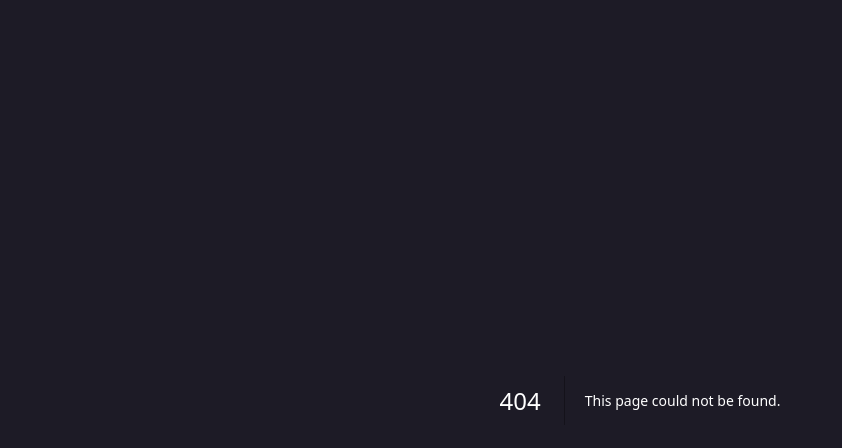
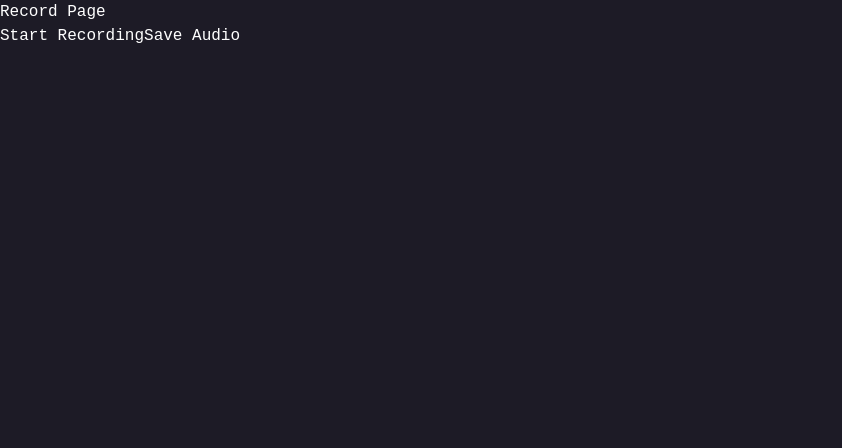
Before and after one commit to jzf21/zenith-client, a Next.js app: page /record in a window 1280 px wide. Before the commit this address had no page. Shown: the top 448 px of the page, without its empty margins (0-842 px from the left). Built offline with nearby package versions, Linux system fonts and the light colour scheme; what @huddle01/react would draw is missing.

Commit message:
add feature

```diff
--- a/package.json
+++ b/package.json
@@ -12,6 +12,7 @@
     "@huddle01/react": "^1.0.0-alpha.57",
     "@huddle01/server-sdk": "^1.0.0-alpha.25",
     "@lighthouse-web3/sdk": "^0.3.0",
+    "@web3-storage/w3up-client": "^11.2.1",
     "ipfs-http-client": "^60.0.1",
     "next": "14.0.4",
     "react": "^18",
--- a/src/pages/Recorder.js
+++ b/src/pages/Recorder.js
@@ -1,5 +1,6 @@
 import { useState, useRef, useEffect } from "react";
 import axios from "axios";
+import lighthouse from "@lighthouse-web3/sdk";
 
 import { FaStop, FaPlay, FaPause } from "react-icons/fa";
 
@@ -74,7 +75,38 @@ export default function Recorder() {
     };
     setAudioChunks(localAudioChunks);
   };
+const uploadFile = async(file) =>{
+  console.log(file)
+    // Push file to lighthouse node
+    // Both file and folder are supported by upload function
+    // Third parameter is for multiple files, if multiple files are to be uploaded at once make it true
+    // Fourth parameter is the deal parameters, default null
+    const output = await lighthouse.upload(
+      file,
+      "fcacc1e4.664b3e079f5445a991389485b98459de",
+      false,
+      null,
+      progressCallback
+    );
+    console.log('File Status:', output)
+    /*
+      output:
+        data: {
+          Name: "filename.txt",
+          Size: 88000,
+          Hash: "QmWNmn2gr4ZihNPqaC5oTeePsHvFtkWNpjY3cD6Fd5am1w"
+        }
+      Note: Hash in response is CID.
+    */
 
+      console.log('Visit at https://gateway.lighthouse.storage/ipfs/' + output.data.Hash)
+  }
+
+  const progressCallback = (progressData) => {
+    let percentageDone =
+      100 - (progressData?.total / progressData?.uploaded)?.toFixed(2);
+    console.log(percentageDone);
+  };
   const stopRecording = async () => {
     setRecordingStatus("inactive");
     //stops the recording instance
@@ -137,6 +169,9 @@ export default function Recorder() {
       >
         Save Audio to Lighthouse
       </button>
+      <div className="App">
+        <input onChange={(e) => uploadFile(e.target.files)} type="file" />
+      </div>
     </div>
   );
 }
--- /dev/null
+++ b/src/pages/record.js
@@ -0,0 +1,45 @@
+// Import the necessary modules
+import React, { useState } from "react";
+
+
+// Define the RecordPage component
+const RecordPage = () => {
+  const [audioBlob, setAudioBlob] = useState(null);
+
+
+  const handleRecord = async () => {
+    // Code to start recording audio
+    // ...
+
+    // Once recording is done, set the audio blob
+    // Replace `audioBlob` with the actual audio blob object
+    setAudioBlob(audioBlob);
+  };
+
+  const handleSave = async () => {
+    if (audioBlob) {
+      try {
+        // Save the audio file using Lighthouse Storage API
+        await saveFile("recorded-audio.wav", audioBlob);
+        console.log("Audio file saved successfully!");
+      } catch (error) {
+        console.error("Error saving audio file:", error);
+      }
+    }
+  };
+
+  return (
+    <div>
+      <h1>Record Page</h1>
+      <button onClick={handleRecord}>Start Recording</button>
+      <button onClick={handleSave}>Save Audio</button>
+      {audioBlob && (
+        <audio controls>
+          <source src={URL.createObjectURL(audioBlob)} type="audio/wav" />
+        </audio>
+      )}
+    </div>
+  );
+};
+
+export default RecordPage;
```
Also changed, not shown: 1 other file (tests, documents, lock files or other folders).
